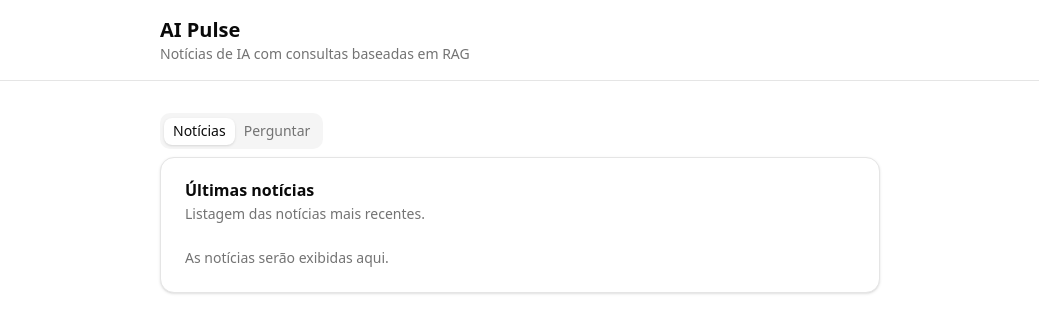
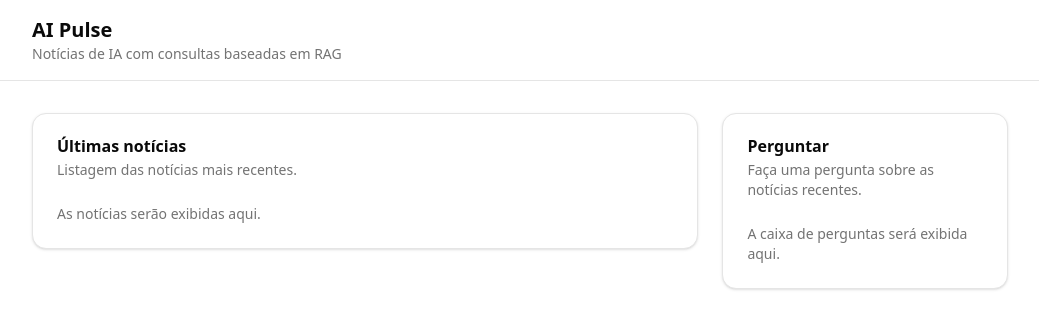
Before and after one commit to lincolnsantana/vectorpress, a React (Vite) app in the folder frontend/: page / in a window 1280 px wide. Shown: the top 332 px of the page, without its empty margins (120-1159 px from the left). Built offline with nearby package versions, Linux system fonts and the light colour scheme.

Commit message:
style: ajusta layout para notícias e menu lateral de perguntas

```diff
--- a/frontend/src/App.jsx
+++ b/frontend/src/App.jsx
@@ -1,11 +1,10 @@
 import { Card, CardContent, CardDescription, CardHeader, CardTitle } from "@/components/ui/card";
-import { Tabs, TabsContent, TabsList, TabsTrigger } from "@/components/ui/tabs";
 
 function App() {
   return (
     <div className="flex min-h-screen flex-col bg-background">
       <header className="border-b">
-        <div className="mx-auto flex w-full max-w-3xl items-center justify-between px-6 py-4">
+        <div className="mx-auto flex w-full max-w-5xl items-center justify-between px-6 py-4">
           <div>
             <h1 className="text-xl font-semibold text-foreground">AI Pulse</h1>
             <p className="text-sm text-muted-foreground">
@@ -15,14 +14,8 @@ function App() {
         </div>
       </header>
 
-      <main className="mx-auto w-full max-w-3xl flex-1 px-6 py-8">
-        <Tabs defaultValue="noticias">
-          <TabsList>
-            <TabsTrigger value="noticias">Notícias</TabsTrigger>
-            <TabsTrigger value="perguntar">Perguntar</TabsTrigger>
-          </TabsList>
-
-          <TabsContent value="noticias">
+      <main className="mx-auto flex w-full max-w-5xl flex-1 flex-col gap-6 px-6 py-8 lg:flex-row">
+        <section className="w-full lg:w-[70%]">
           <Card>
             <CardHeader>
               <CardTitle>Últimas notícias</CardTitle>
@@ -34,9 +27,9 @@ function App() {
               </p>
             </CardContent>
           </Card>
-          </TabsContent>
+        </section>
 
-          <TabsContent value="perguntar">
+        <aside className="w-full lg:w-[30%] lg:sticky lg:top-6 lg:self-start">
           <Card>
             <CardHeader>
               <CardTitle>Perguntar</CardTitle>
@@ -50,8 +43,7 @@ function App() {
               </p>
             </CardContent>
           </Card>
-          </TabsContent>
-        </Tabs>
+        </aside>
       </main>
     </div>
   );
```
Lines whose indentation alone changed are shown as unchanged.
